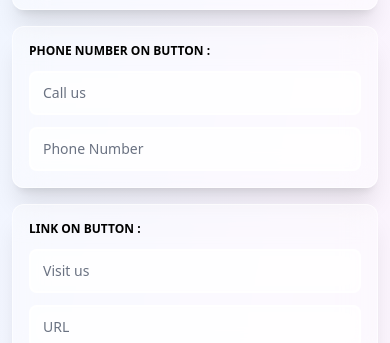
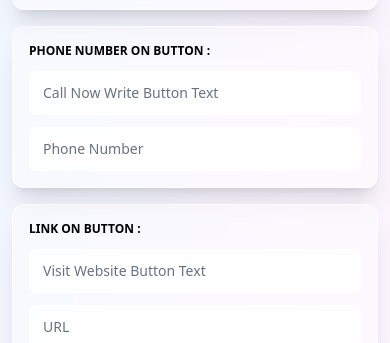
Before and after one commit to M0rs-Ruki/WhatsApp-Campaigner, a React (Vite) app in the folder frontend/: page /send-whatsapp in a window 390 px wide. Shown: the part 321-664 px from the top of the page. Built offline with nearby package versions, Linux system fonts and the light colour scheme; sample sign-in values are in the browser's storage.

Commit message:
Update placeholder text for phone and link button inputs in SendWhatsapp component

```diff
--- a/frontend/src/pages/SendWhatsapp.tsx
+++ b/frontend/src/pages/SendWhatsapp.tsx
@@ -359,7 +359,7 @@ const SendWhatsapp = () => {
               name="phoneButtonText"
               value={formData.phoneButtonText}
               onChange={handleInputChange}
-              placeholder="Call us"
+              placeholder="Call Now Write Button Text"
               className="px-3 sm:px-4 py-2.5 sm:py-3 bg-white/60 backdrop-blur-sm border-2 border-white/80 rounded-lg sm:rounded-xl text-sm sm:text-base text-black placeholder-gray-500 focus:outline-none focus:border-green-500 focus:ring-2 focus:ring-green-500/20 transition-all"
               disabled={loading}
             />
@@ -414,7 +414,7 @@ const SendWhatsapp = () => {
               name="linkButtonText"
               value={formData.linkButtonText}
               onChange={handleInputChange}
-              placeholder="Visit us"
+              placeholder="Visit Website Button Text"
               className="px-3 sm:px-4 py-2.5 sm:py-3 bg-white/60 backdrop-blur-sm border-2 border-white/80 rounded-lg sm:rounded-xl text-sm sm:text-base text-black placeholder-gray-500 focus:outline-none focus:border-green-500 focus:ring-2 focus:ring-green-500/20 transition-all"
               disabled={loading}
             />
```
